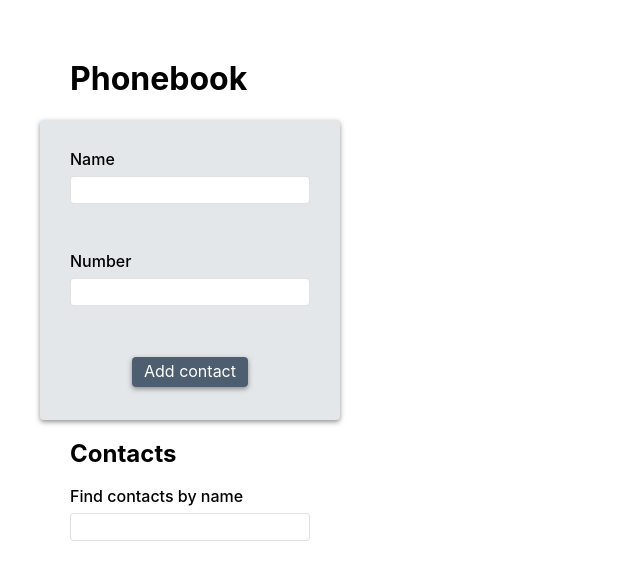
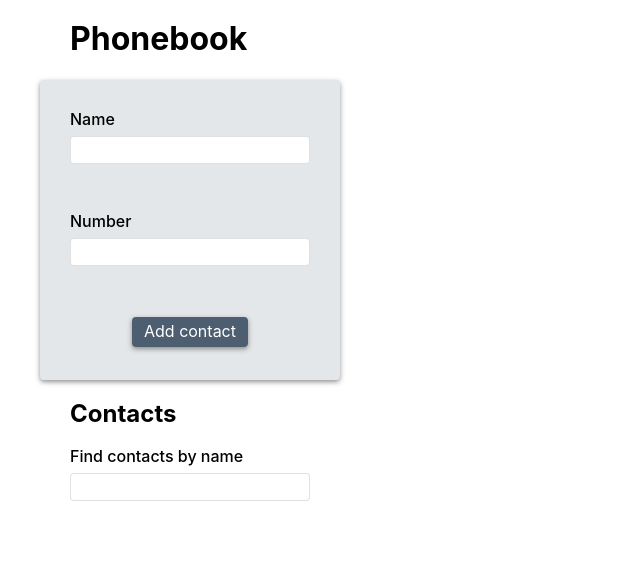
Before and after one commit to Sergey-Ryabko-84/goit-react-hw-02-phonebook, a React (Create React App) app: page / in a window 1280 px wide. Shown: the top 580 px of the page, without its empty margins (0-640 px from the left). Built offline with nearby package versions, Linux system fonts and the light colour scheme.

Commit message:
Update App.styled.js

```diff
--- a/src/components/App.styled.js
+++ b/src/components/App.styled.js
@@ -1,7 +1,7 @@
 import styled from 'styled-components';
 
 export const AppWrapper = styled.div`
-  padding: 40px;
+  padding: 0 40px;
 
   h1,
   h2 {
```
